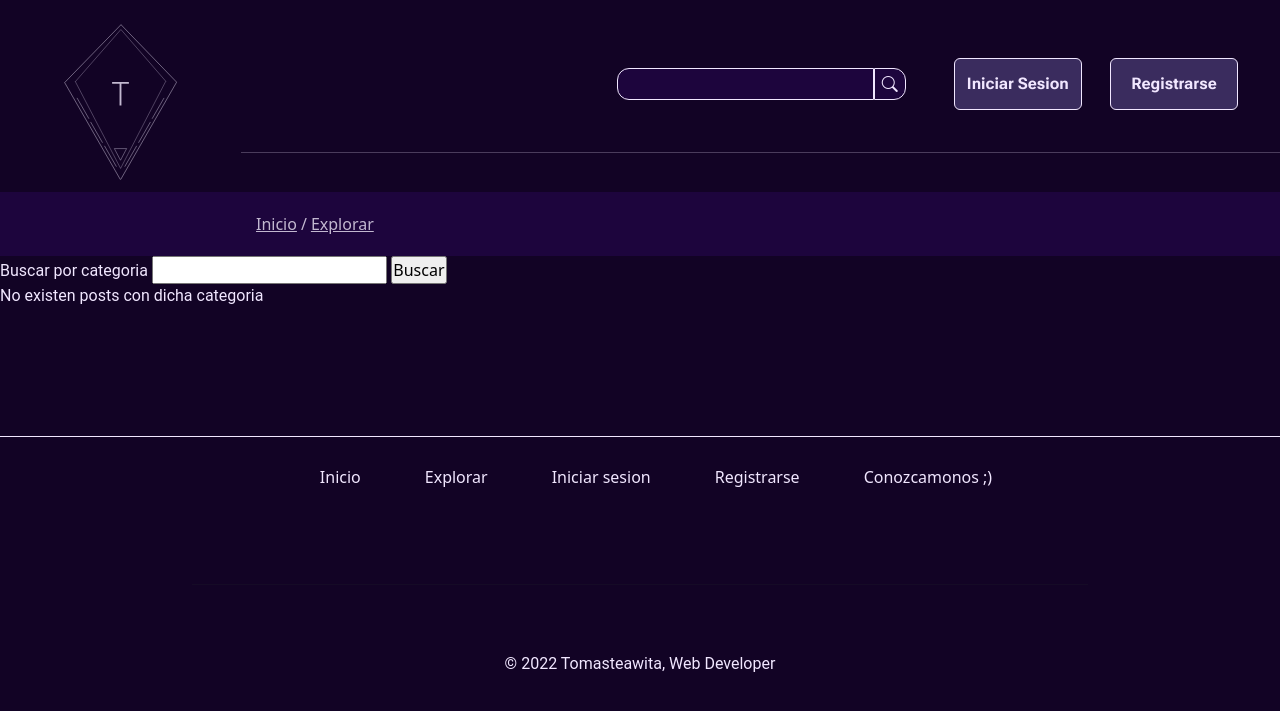
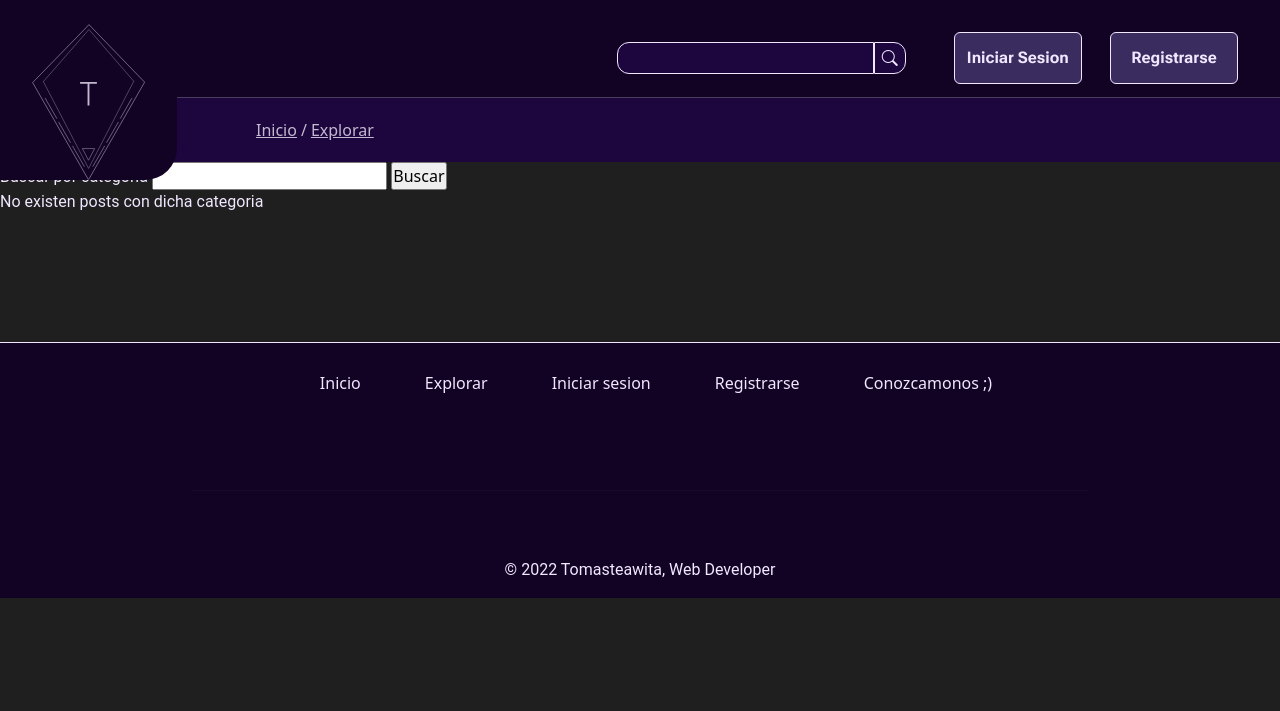
Before and after one commit to CuevaTomasArg/ProyectoFinal_CuevaTomas, a Django app: page /search/ in a window 1280 px wide. Shown: the top 711 px of the page. Run offline with Django 4.2, Linux system fonts and the light colour scheme; some libraries are stand-ins or nearby versions.

Commit message:
Correcion de estilo 1

```diff
--- a/tomasteawita/tomasteawita/static/css/style.css
+++ b/tomasteawita/tomasteawita/static/css/style.css
@@ -8,16 +8,16 @@
 }
 
 body {
-  background-color: #120325;
-}
-
-main {
-  margin-top: 128px;
+  background-color: #1f1f1f;
 }
 
 a {
   text-decoration: none;
   color: #C2B8D0;
+}
+
+main {
+  z-index: 10;
 }
 
 p, label {
@@ -131,9 +131,11 @@ hr {
 }
 
 header {
-  height: 64px;
+  z-index: 1000;
 }
 header nav {
+  background-color: #120325;
+  height: 98px;
   display: grid;
   grid-template-columns: 1fr 10fr;
   grid-template-rows: 2fr 1fr;
@@ -144,7 +146,14 @@ header nav > a {
 }
 header nav > a img {
   height: 156px;
-  margin: 24px 64px;
+  position: absolute;
+  top: 0;
+  left: 0;
+  margin: 24px 0;
+  background-color: #120325;
+  border-bottom-right-radius: 32px;
+  padding: 0 32px;
+  z-index: 1000;
 }
 header nav > ul {
   grid-area: container1;
@@ -218,11 +227,9 @@ header nav > ul li a button:active {
 header nav hr {
   width: 100%;
   color: #F1E7FF;
-  margin-right: 0;
-  margin-left: auto;
-  margin-bottom: 32px;
+  margin: auto 0 0 auto;
   grid-area: container2;
-  height: 1px;
+  height: 1.5px;
 }
 
 .index .presentation {
@@ -281,6 +288,28 @@ header nav hr {
   width: 90%;
 }
 
+.singIn {
+  background-color: #1d053d;
+  height: 100vh;
+}
+.singIn section {
+  height: 90%;
+  display: grid;
+  grid-template-columns: 1fr 2fr;
+  grid-template-rows: 1fr;
+  align-items: center;
+  justify-items: center;
+}
+.singIn section img {
+  height: 256px;
+}
+.singIn section form ul li {
+  display: flex;
+  flex-direction: column;
+  align-items: flex-start;
+  justify-content: flex-start;
+}
+
 footer {
   display: flex;
   flex-direction: column;
@@ -290,6 +319,7 @@ footer {
   margin-top: 128px;
   padding-top: 16px;
   height: 256px;
+  background-color: #120325;
 }
 footer nav ul {
   display: flex;
@@ -320,7 +350,7 @@ footer div p {
 .Tcard {
   text-align: center;
   border-radius: 24px;
-  background-color: #52447d;
+  background: #52447d;
   display: flex;
   flex-direction: column;
   align-items: center;
--- a/tomasteawita/tomasteawita/static/scss/main/_cards.scss
+++ b/tomasteawita/tomasteawita/static/scss/main/_cards.scss
@@ -1,10 +1,11 @@
 .Tcard{
     text-align: center;
     border-radius: 24px;
-    background-color:  darken(nth($colores,2), 15%) ;
+    background: darken(nth($colores,2), 15%);
     display: flex;
     flex-direction: column;
     align-items: center;
+    // border-image: linear-gradient(center, #3acfd5 0%, #3a4ed5 100%) 1; //agregas el gradiente a las esquinas
     box-shadow: 5px 5px 10px 5px lighten($fondo, 10%);
     -webkit-box-shadow: 5px 5px 10px 5px lighten($fondo, 10%);
     -moz-box-shadow: 5px 5px 10px 5px lighten($fondo, 10%);;
--- a/tomasteawita/tomasteawita/static/scss/main/_footer.scss
+++ b/tomasteawita/tomasteawita/static/scss/main/_footer.scss
@@ -7,6 +7,7 @@ footer{
     margin-top: 128px;
     padding-top: 16px;
     height: 256px;
+    background-color: lighten($fondo, 3%);
     nav{
         ul{
             display: flex;
--- a/tomasteawita/tomasteawita/static/scss/main/_header.scss
+++ b/tomasteawita/tomasteawita/static/scss/main/_header.scss
@@ -1,6 +1,8 @@
 header{
-    height: 64px;
+    z-index: 1000;
     nav{
+        background-color: lighten($fondo, 3%);
+        height: 98px;
         display: grid;
         grid-template-columns: 1fr 10fr;
         grid-template-rows: 2fr 1fr;
@@ -11,7 +13,14 @@ header{
             grid-area: img;
             img{
                 height:156px;
-                margin: 24px 64px;
+                position: absolute;
+                top: 0;
+                left: 0;
+                margin: 24px 0;
+                background-color:lighten($fondo, 3%) ;
+                border-bottom-right-radius: 32px;
+                padding: 0 32px;
+                z-index: 1000;
             }
         }
         >ul{
@@ -61,11 +70,9 @@ header{
         hr{
             width: 100%;
             color: $parrafos;
-            margin-right: 0;
-            margin-left: auto;
-            margin-bottom: 32px;
+            margin: auto 0 0 auto;
             grid-area: container2;
-            height: 1px;
+            height: 1.5px;
         }
     }
 }
--- a/tomasteawita/tomasteawita/static/scss/main/_singIn.scss
+++ b/tomasteawita/tomasteawita/static/scss/main/_singIn.scss
@@ -0,0 +1,25 @@
+.singIn{
+    background-color:lighten($fondo, 8%);
+    height: 100vh;
+    section{
+        height: 90%;
+        display: grid;
+        grid-template-columns: 1fr 2fr;
+        grid-template-rows: 1fr;
+        align-items: center;
+        justify-items: center;
+        img{
+            height: 256px;
+        }
+        form{
+            ul{
+                li{
+                    display: flex;
+                    flex-direction: column;
+                    align-items: flex-start;
+                    justify-content: flex-start;
+                }
+            }
+        }
+    }
+}
--- a/tomasteawita/tomasteawita/static/scss/style.scss
+++ b/tomasteawita/tomasteawita/static/scss/style.scss
@@ -7,16 +7,15 @@
   margin: 0;
   padding: 0;
 }
-
 body{
-    background-color: lighten($fondo, 3%) ;
-}
-main{
-    margin-top: 128px;
+    background-color: #1f1f1f;
 }
 a{
     text-decoration: none;
     color:$a
+}
+main{
+    z-index: 10;
 }
 p,label{
     color: $parrafos;
@@ -26,7 +25,7 @@ h1,h2,h3,h4,h5,h6{
     font-family: $font-boton;
 }
 h1{
-    color: nth($colores, 1 )
+   color: nth($colores, 1 )
 }
 ul{
     list-style-type: none;
```
Also changed, not shown: tomasteawita/app/templates/singin.html (+17 -8 lines), tomasteawita/db.sqlite3, tomasteawita/media/perfil_image/images.jpg (added), tomasteawita/media/perfil_image/images_1.jpg (added), tomasteawita/media/perfil_image/nutria-marina.jpg (added), tomasteawita/media/perfil_image/nutrias-valencia-1024x597.jpg (added), 1 other file.
